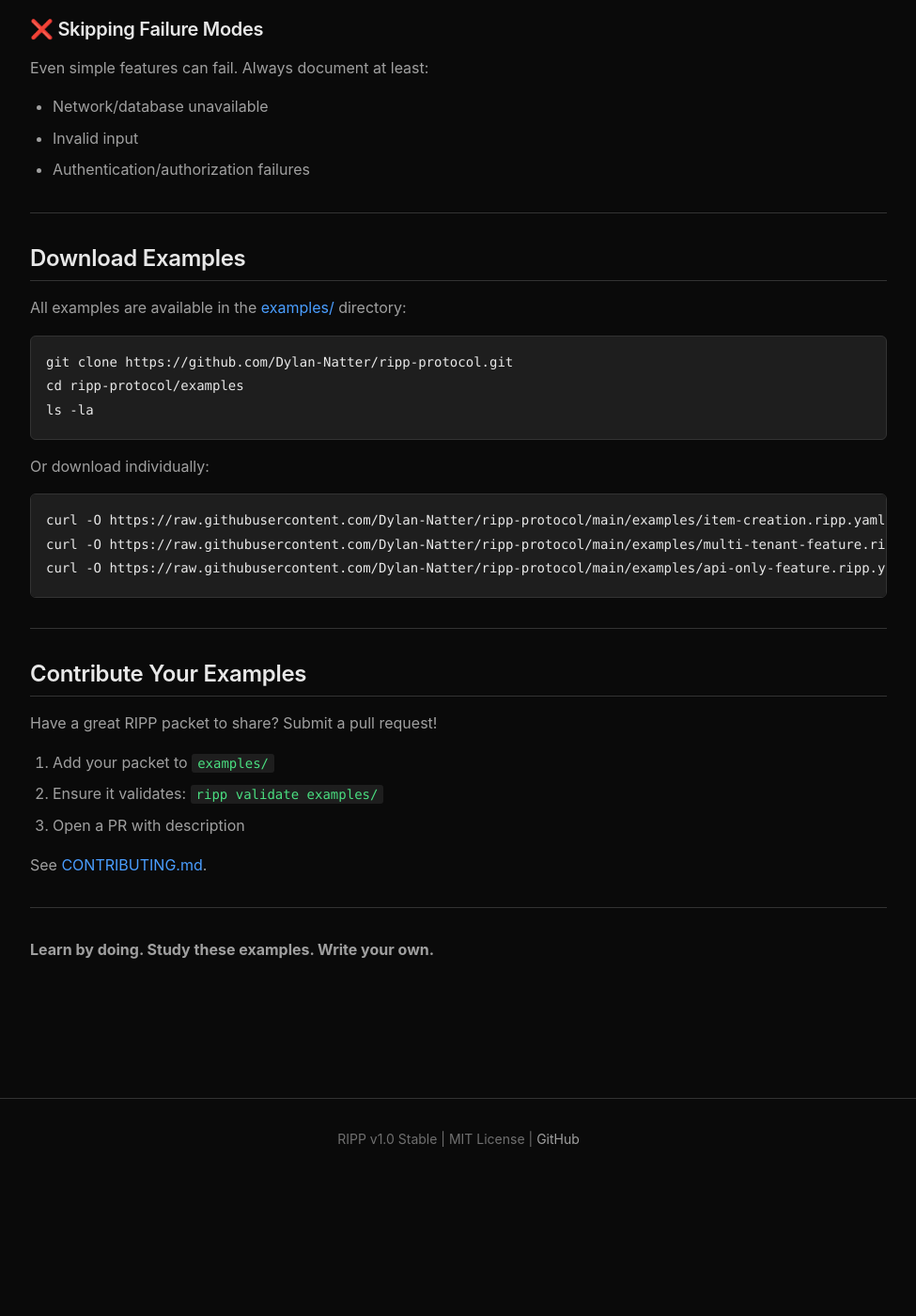
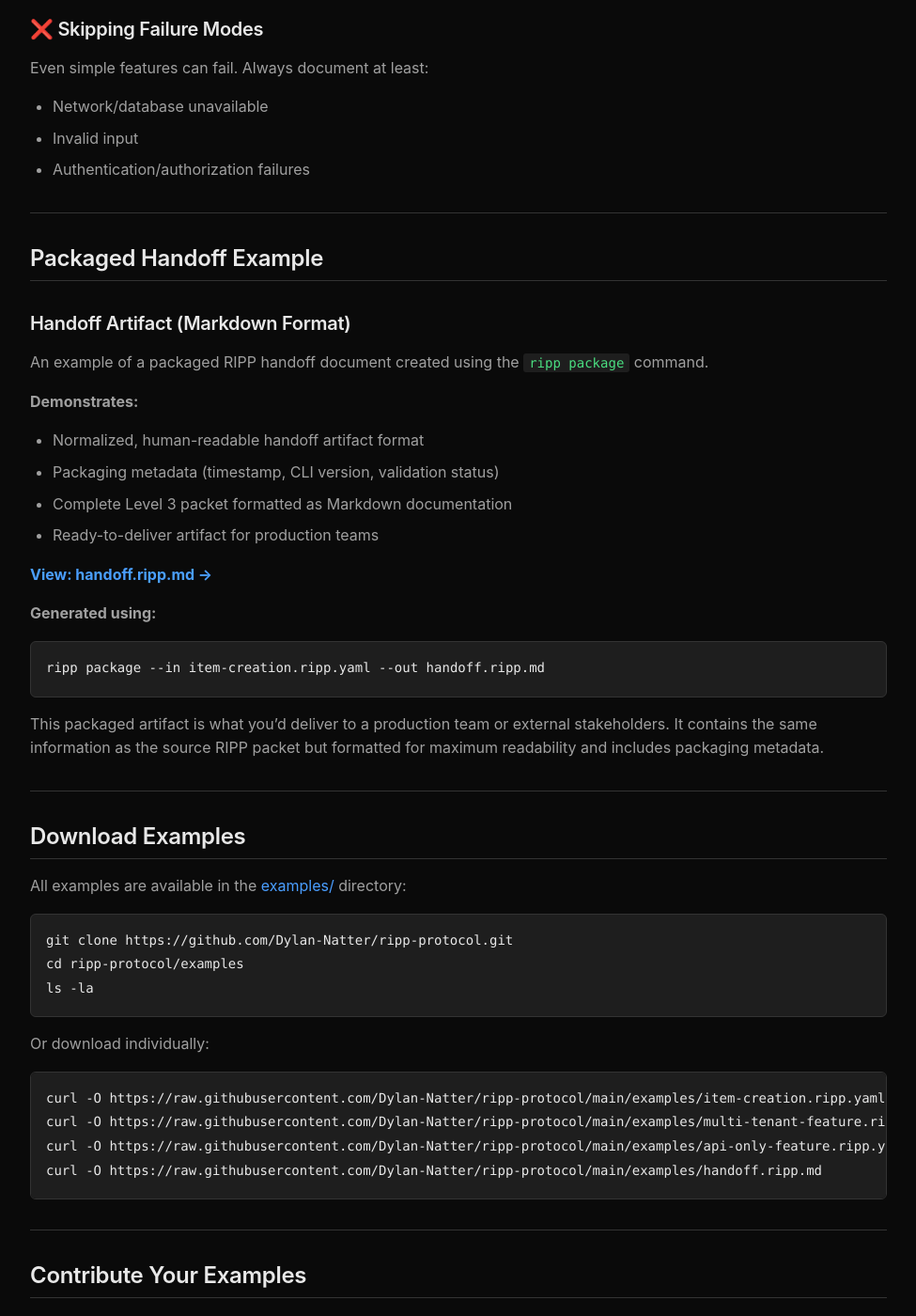
Before and after one commit to Dylan-Natter/ripp-protocol, a Jekyll site: the page built from docs/examples.md, in a window 1280 px wide and 1400 px high, scrolled down 6661 px. Shown: the whole window at 94% size, without its empty margins (152-1127 px from the left). Built offline with Jekyll 4.4.1, drawn with Linux system fonts in a browser that asks for light colours; before the commit the page ends 7916 px from its top, so only the background shows below that.

Commit message:
Update examples.md to reference new handoff.ripp.md example
Co-authored-by: Dylan-Natter <69005338+Dylan-Natter@users.noreply.github.com>

````diff
--- a/docs/examples.md
+++ b/docs/examples.md
@@ -275,6 +275,31 @@ Even simple features can fail. Always document at least:
 
 ---
 
+## Packaged Handoff Example
+
+### Handoff Artifact (Markdown Format)
+
+An example of a packaged RIPP handoff document created using the `ripp package` command.
+
+**Demonstrates:**
+
+- Normalized, human-readable handoff artifact format
+- Packaging metadata (timestamp, CLI version, validation status)
+- Complete Level 3 packet formatted as Markdown documentation
+- Ready-to-deliver artifact for production teams
+
+**[View: handoff.ripp.md →](https://github.com/Dylan-Natter/ripp-protocol/blob/main/examples/handoff.ripp.md)**
+
+**Generated using:**
+
+```bash
+ripp package --in item-creation.ripp.yaml --out handoff.ripp.md
+```
+
+This packaged artifact is what you'd deliver to a production team or external stakeholders. It contains the same information as the source RIPP packet but formatted for maximum readability and includes packaging metadata.
+
+---
+
 ## Download Examples
 
 All examples are available in the [examples/](https://github.com/Dylan-Natter/ripp-protocol/tree/main/examples) directory:
@@ -291,6 +316,7 @@ Or download individually:
 curl -O https://raw.githubusercontent.com/Dylan-Natter/ripp-protocol/main/examples/item-creation.ripp.yaml
 curl -O https://raw.githubusercontent.com/Dylan-Natter/ripp-protocol/main/examples/multi-tenant-feature.ripp.yaml
 curl -O https://raw.githubusercontent.com/Dylan-Natter/ripp-protocol/main/examples/api-only-feature.ripp.yaml
+curl -O https://raw.githubusercontent.com/Dylan-Natter/ripp-protocol/main/examples/handoff.ripp.md
 ```
 
 ---
````
